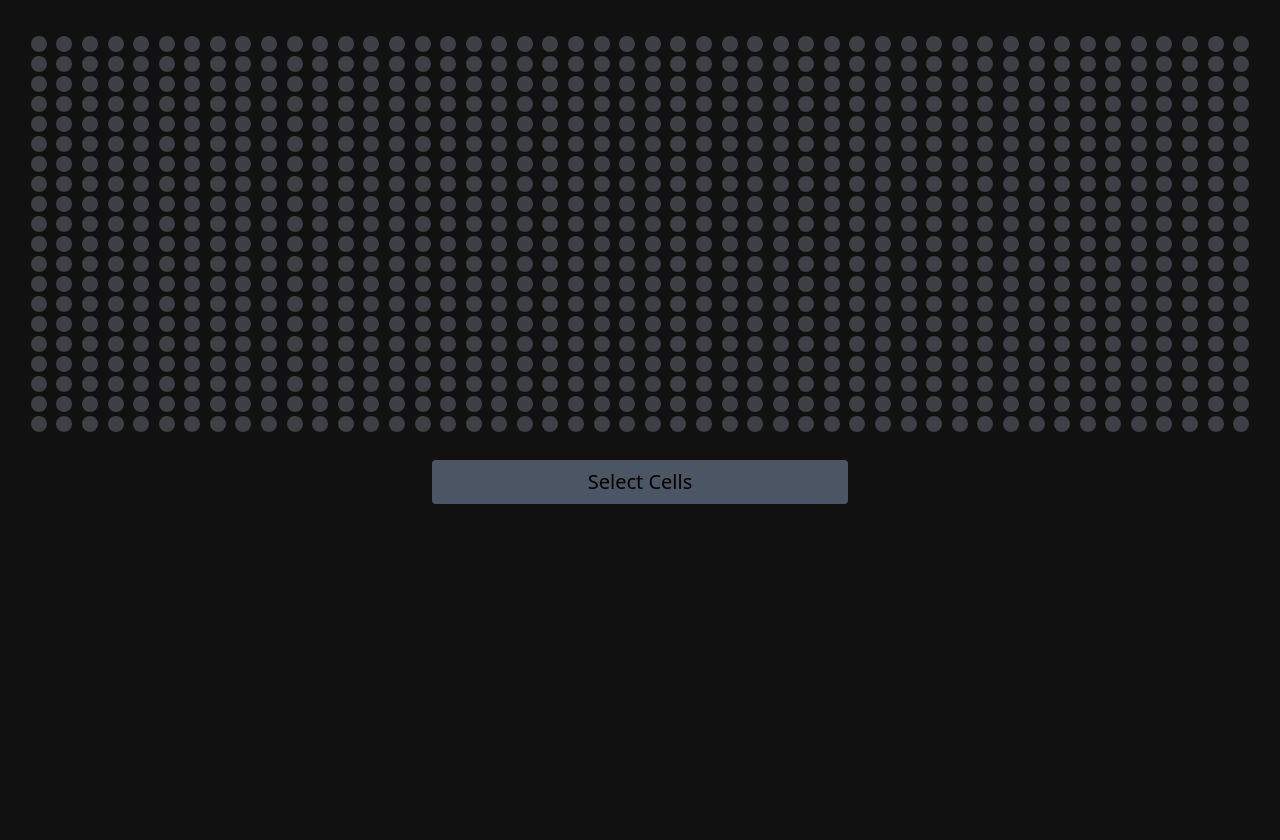
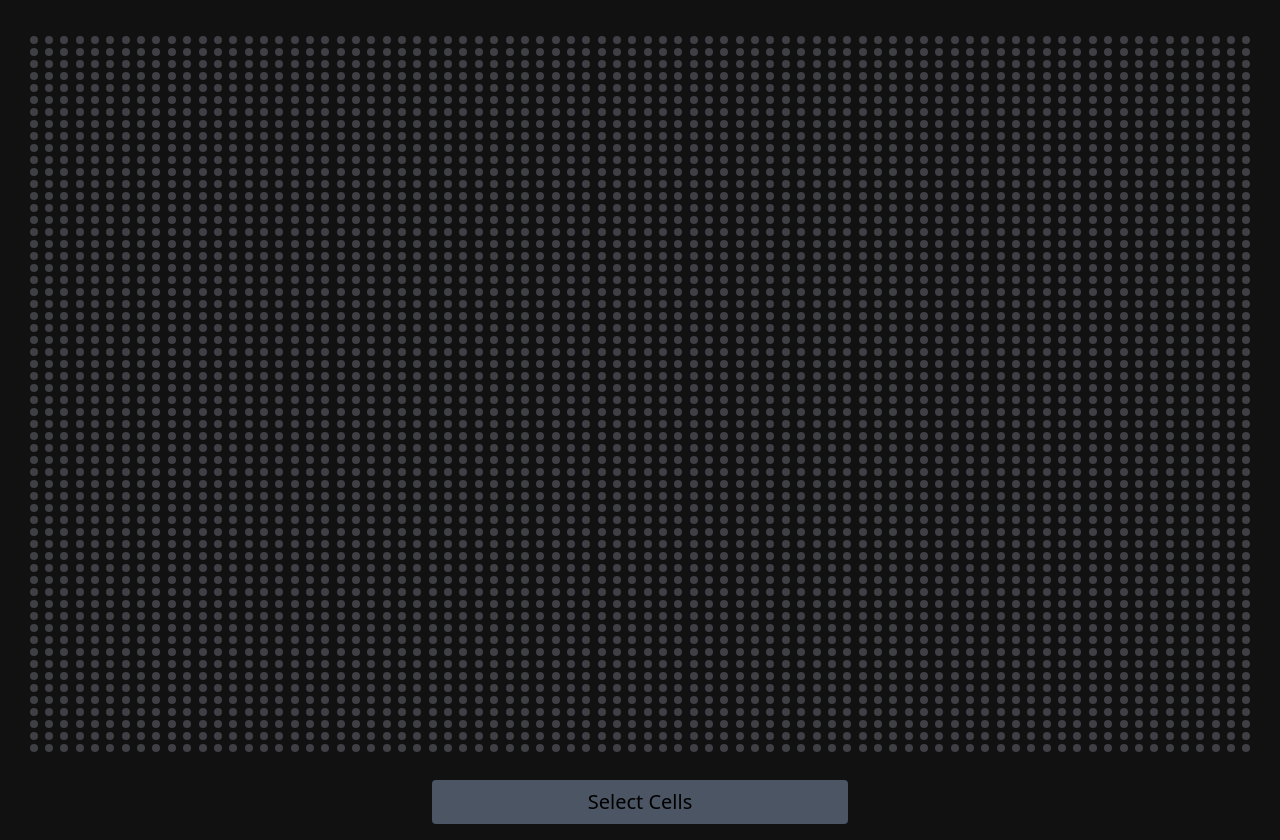
Before and after one commit to seniorcreative/organisms, a React (Create React App) app: page / in a window 1280 px wide. Before the commit the page ends 800 px from the top, so only its background shows below. Built offline with nearby package versions, Linux system fonts and the light colour scheme.

Commit message:
Smaller and faster

```diff
--- a/src/App.tsx
+++ b/src/App.tsx
@@ -4,7 +4,7 @@ import OrganismGrid from "./components/organismGrid";
 const App = () => {
   return (
     <div className="container mx-auto px-4">
-      <OrganismGrid rows={20} cols={48} />
+      <OrganismGrid rows={60} cols={80} />
     </div>
   );
 };
--- a/src/components/organismCell.tsx
+++ b/src/components/organismCell.tsx
@@ -19,10 +19,10 @@ const OrganismCell = (props: OrganismCellPropsType) => {
       <div
         data-testid={`cell-inner-${alive ? "alive" : "dead"}`}
         className={`cursor-pointer
-        w-4
-        h-4
-        md:w-4
-        md:h-4
+        w-2
+        h-2
+        md:w-2
+        md:h-2
         rounded-lg
         transition
         transition-all
--- a/src/components/organismGrid.tsx
+++ b/src/components/organismGrid.tsx
@@ -87,7 +87,7 @@ const OrganismGrid = (props: OrganismGridType) => {
     if (finalAliveCells.length > 0) {
       TimeoutFn = setTimeout(() => {
         cycle();
-      }, 250);
+      }, 50);
     }
   };
 
@@ -144,7 +144,7 @@ const OrganismGrid = (props: OrganismGridType) => {
           disabled={aliveCellCount === 0}
           onClick={cycle}
         >
-          {aliveCellCount === 0 ? "Select Cells" : "Next Cycle"}
+          {aliveCellCount === 0 ? "Select Cells" : "Propagate"}
         </button>
         <button
           data-testid="btnReset"
```
